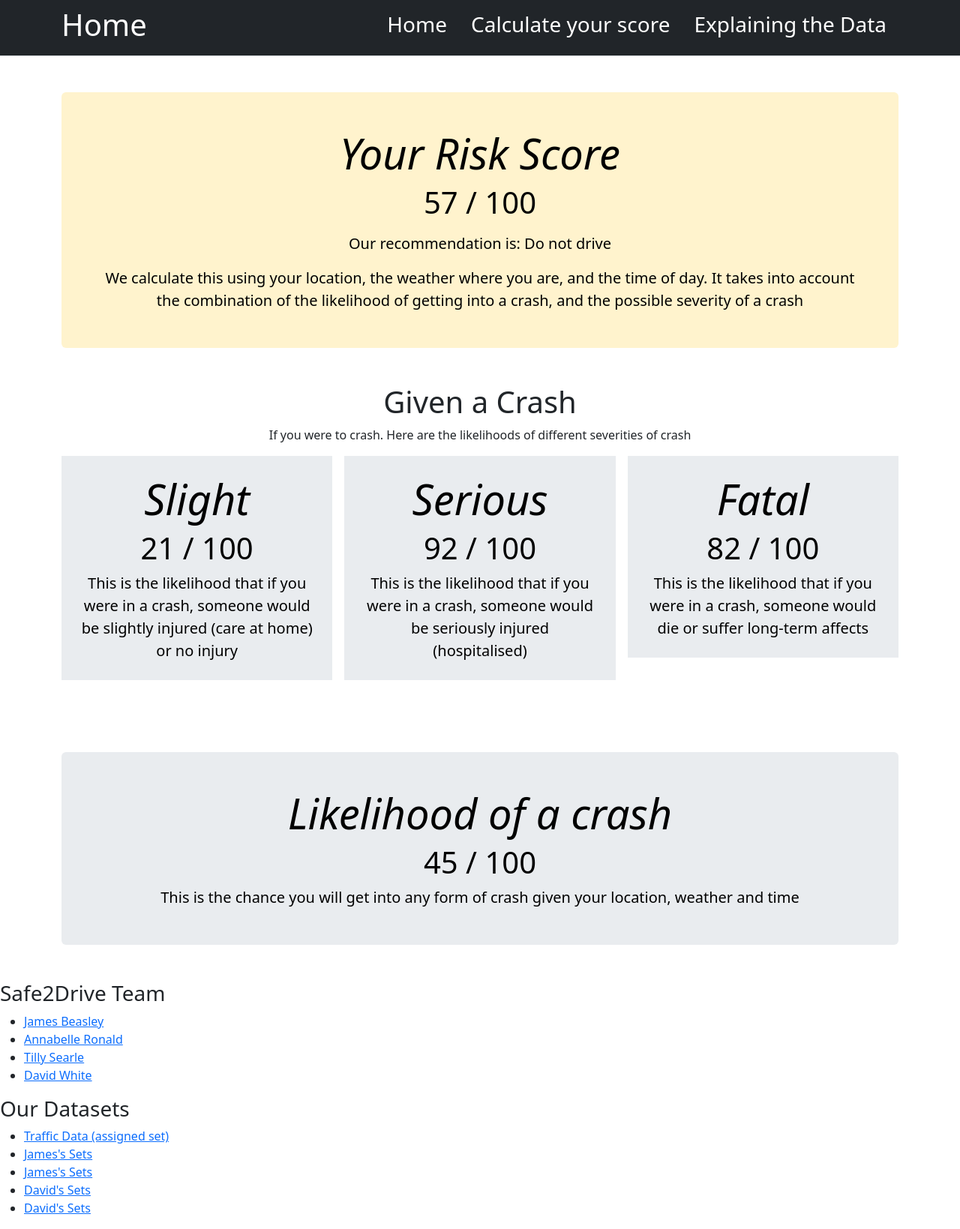
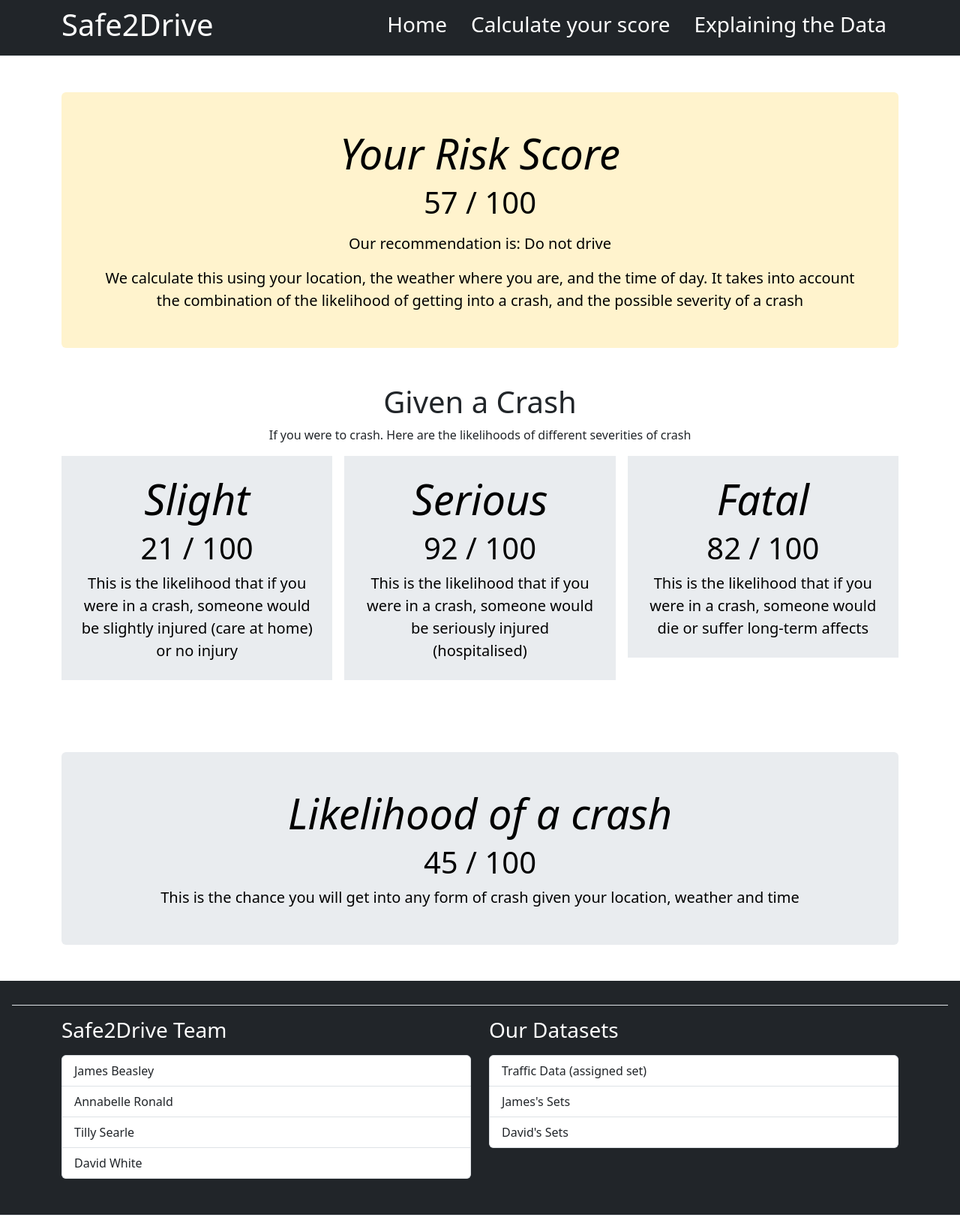
Before and after one commit to ms1498/DataForGood, a Django app: page /trafficDisplay/calculate in a window 1280 px wide. Shown: the whole page at 75% size. Run offline with Django 4.2, Linux system fonts and the light colour scheme; some libraries are stand-ins or nearby versions.

Commit message:
Footer added (sorry its gross)

```diff
--- a/data4good/trafficDisplay/templates/base.html
+++ b/data4good/trafficDisplay/templates/base.html
@@ -15,7 +15,7 @@
           <div class="container">
             <div class="d-flex flex-wrap align-items-center justify-content-center justify-content-lg-start">
               <a href="/trafficDisplay" class="d-flex align-items-center my-2 my-lg-0 me-lg-auto text-white text-decoration-none">
-                <h1 class="bi me-2">Home</h1>
+                <h1 class="bi me-2">Safe2Drive</h1>
               </a>
 
               <ul class="nav col-12 col-lg-auto my-2 justify-content-center my-md-0 text-small">
@@ -45,24 +45,37 @@
     {% endblock %}
     </div>
 
-    <footer>
-        <h3>Safe2Drive Team</h3>
-        <ul>
-            <li><a href="#">James Beasley</a></li>
-            <li><a href="#">Annabelle Ronald</a></li>
-            <li><a href="#">Tilly Searle</a></li>
-            <li><a href="#">David White</a></li>
-        </ul>
+    <div class="px-3 py-2 text-bg-dark border-bottom">
+      <footer class="py-3 my-4 border-top">
+        <div class="container">
+          <div class="row">
 
-        <h3>Our Datasets</h3>
-        <ul>
-            <li><a href="#">Traffic Data (assigned set)</a></li>
-            <li><a href="#">James's Sets</a></li>
-            <li><a href="#">James's Sets</a></li>
-            <li><a href="#">David's Sets</a></li>
-            <li><a href="#">David's Sets</a></li>
-        </ul>
-    </footer>
+            <!-- Safe2Drive Team (Left Column) -->
+            <div class="col-md-6">
+              <h3 class="mb-3">Safe2Drive Team</h3>
+              <ul class="list-group text-bg-dark">
+                <li class="list-group-item"><a class="text-reset text-decoration-none" href="#">James Beasley</a></li>
+                <li class="list-group-item"><a  class="text-reset text-decoration-none" href="#">Annabelle Ronald</a></li>
+                <li class="list-group-item"><a  class="text-reset text-decoration-none" href="#">Tilly Searle</a></li>
+                <li class="list-group-item"><a  class="text-reset text-decoration-none" href="#">David White</a></li>
+              </ul>
+            </div>
+
+            <!-- Our Datasets (Right Column) -->
+            <div class="col-md-6">
+              <h3 class="mb-3">Our Datasets</h3>
+              <ul class="list-group text-bg-dark link-dark">
+                <li class="list-group-item"><a  class="text-reset text-decoration-none" href="#">Traffic Data (assigned set)</a></li>
+                <li class="list-group-item"><a  class="text-reset text-decoration-none" href="#">James's Sets</a></li>
+                <li class="list-group-item"><a  class="text-reset text-decoration-none" href="#">David's Sets</a></li>
+              </ul>
+            </div>
+
+          </div>
+        </div>
+      </footer>
+    </div>
+
 </body>
 
 </html>
```
